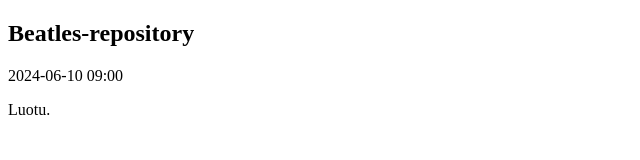
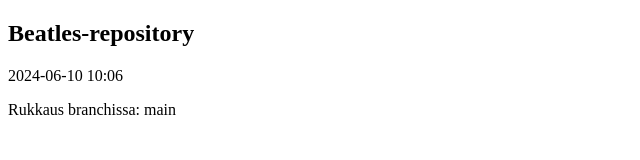
Before and after one commit to Juha-L/BeatRepo, a plain HTML site: page index.html in a window 1280 px wide. Shown: the whole page, without its empty margins (0-640 px from the left). Drawn offline with Linux system fonts and the light colour scheme.

Commit message:
Mainissa commit 10:06

```diff
--- a/index.html
+++ b/index.html
@@ -7,8 +7,8 @@
 
 <h2>Beatles-repository</h2>
 
-<p>2024-06-10 09:00</p>
-<p>Luotu.</p>
+<p>2024-06-10 10:06</p>
+<p>Rukkaus branchissa: main</p>
 
 </body>
 </html>
```
